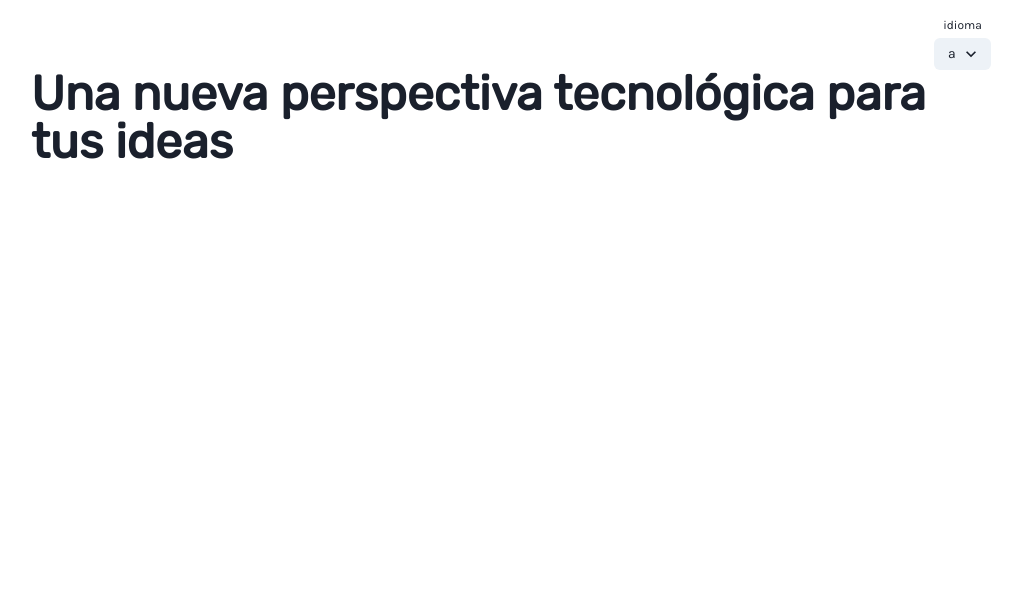
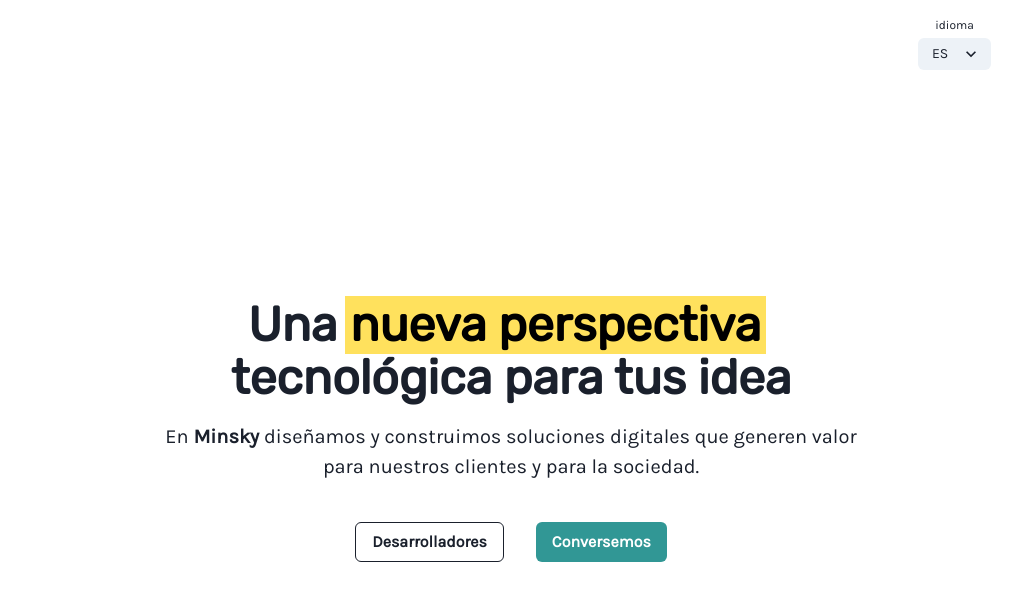
Before and after one commit to minskylab/minsky-platform, a Next.js app: page / in a window 1280 px wide. Shown: the top 600 px of the page, without its empty margins (129-1151 px from the left). Built offline with nearby package versions, Linux system fonts and the light colour scheme; a web font is replaced by a local one; what urql would draw is missing.

Commit message:
feat: Content almost finished

```diff
--- a/package.json
+++ b/package.json
@@ -12,6 +12,7 @@
   "dependencies": {
     "@chakra-ui/icons": "^1.0.14",
     "@chakra-ui/react": "^1.6.5",
+    "@emotion/css": "^11.1.3",
     "@emotion/react": "^11",
     "@emotion/styled": "^11",
     "@fontsource/karla": "^4.5.0",
@@ -19,7 +20,7 @@
     "@urql/devtools": "^2.0.3",
     "framer-motion": "^4",
     "graphql": "^15.5.1",
-    "next": "11.0.1",
+    "next": "^11.1.0",
     "react": "17.0.2",
     "react-dom": "17.0.2",
     "urql": "^2.0.4"
--- a/src/components/Content/index.tsx
+++ b/src/components/Content/index.tsx
@@ -1,11 +1,26 @@
-import { Box, Heading } from "@chakra-ui/react";
+import { Box, Heading, Text, Flex, Button } from "@chakra-ui/react";
+import { Highlight } from "../ui/Highlight/index";
 
 const Content = () => {
   return (
-    <Box>
-      <Heading as="h1" size="2xl">
-        Una nueva perspectiva tecnológica para tus ideas
+    <Box textAlign="center">
+      <Heading as="h1" size="2xl" mb={5}>
+        Una
+        <Highlight text="nueva perspectiva" color="#000000" bg="#FFE15D" />
+        tecnológica para tus idea
       </Heading>
+      <Text fontSize="xl" mb={10}>
+        En <strong>Minsky</strong> diseñamos y construimos soluciones digitales que generen valor
+        para nuestros clientes y para la sociedad.
+      </Text>
+      <Flex justify="center">
+        <Button colorScheme="white" variant="outline" mx={4}>
+          Desarrolladores
+        </Button>
+        <Button colorScheme="teal" variant="solid" mx={4}>
+          Conversemos
+        </Button>
+      </Flex>
     </Box>
   );
 };
--- a/src/components/Header/index.tsx
+++ b/src/components/Header/index.tsx
@@ -8,7 +8,7 @@ const Header = () => {
       <Logo />
       <Spacer />
       <Box>
-        <LangSelect langs={["a", "b"]}/>
+        <LangSelect langs={["ES", "ESP"]}/>
       </Box>
     </Flex>
   );
--- /dev/null
+++ b/src/components/ui/Highlight/index.tsx
@@ -0,0 +1,25 @@
+import { css } from "@emotion/css";
+
+type HighlightProps = {
+  text: string;
+  color: string;
+  bg: string;
+};
+
+const Highlight = ({ text, color, bg }: HighlightProps) => {
+  return (
+    <span
+      className={css`
+        padding: 5px;
+        background-color: ${bg};
+        color: ${color};
+        margin: 0 0.5rem;
+        display: inline-flex;
+      `}
+    >
+      {text}
+    </span>
+  );
+};
+
+export { Highlight };
--- a/src/modules/home/HomePageContent.tsx
+++ b/src/modules/home/HomePageContent.tsx
@@ -1,13 +1,15 @@
-import { Box, Container } from "@chakra-ui/react";
+import { Box, Container, Flex } from "@chakra-ui/react";
 import { Header } from "components/Header";
 import { Content } from "components/Content";
 
 const HomePageContent = () => {
   return (
-    <Container maxW="container.lg">
-      <Box padding="4" w={"100%"}>
+    <Container maxW="container.lg" h="100vh">
+      <Box padding="4" w="100%" h="100vh">
         <Header />
-        <Content />
+        <Flex align="center" mx="auto" height="calc(100% - 50px)" w={3 / 4}>
+          <Content />
+        </Flex>
       </Box>
     </Container>
   );
```
Also changed, not shown: next-env.d.ts, 1 other file (tests, documents, lock files or other folders).
